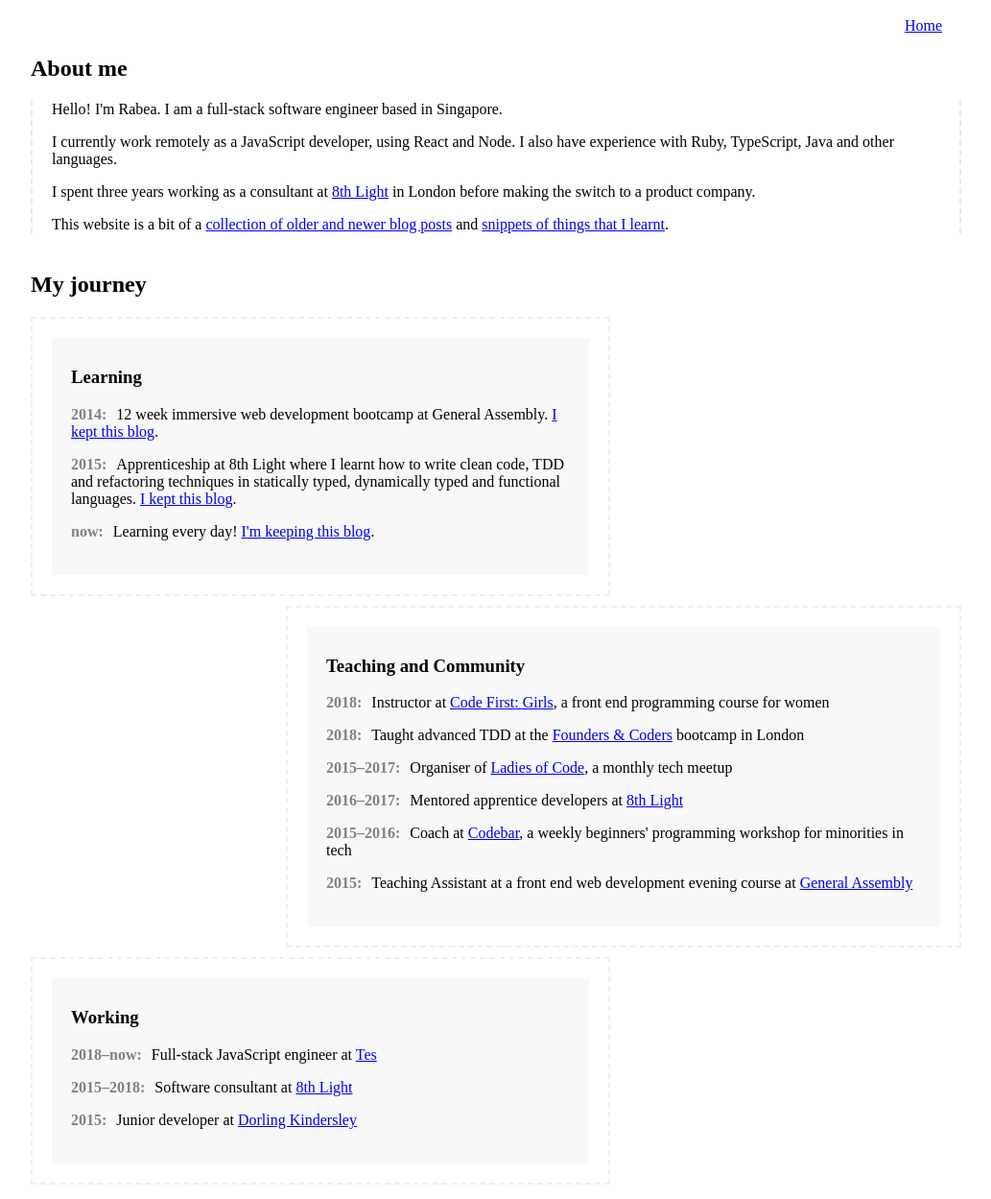
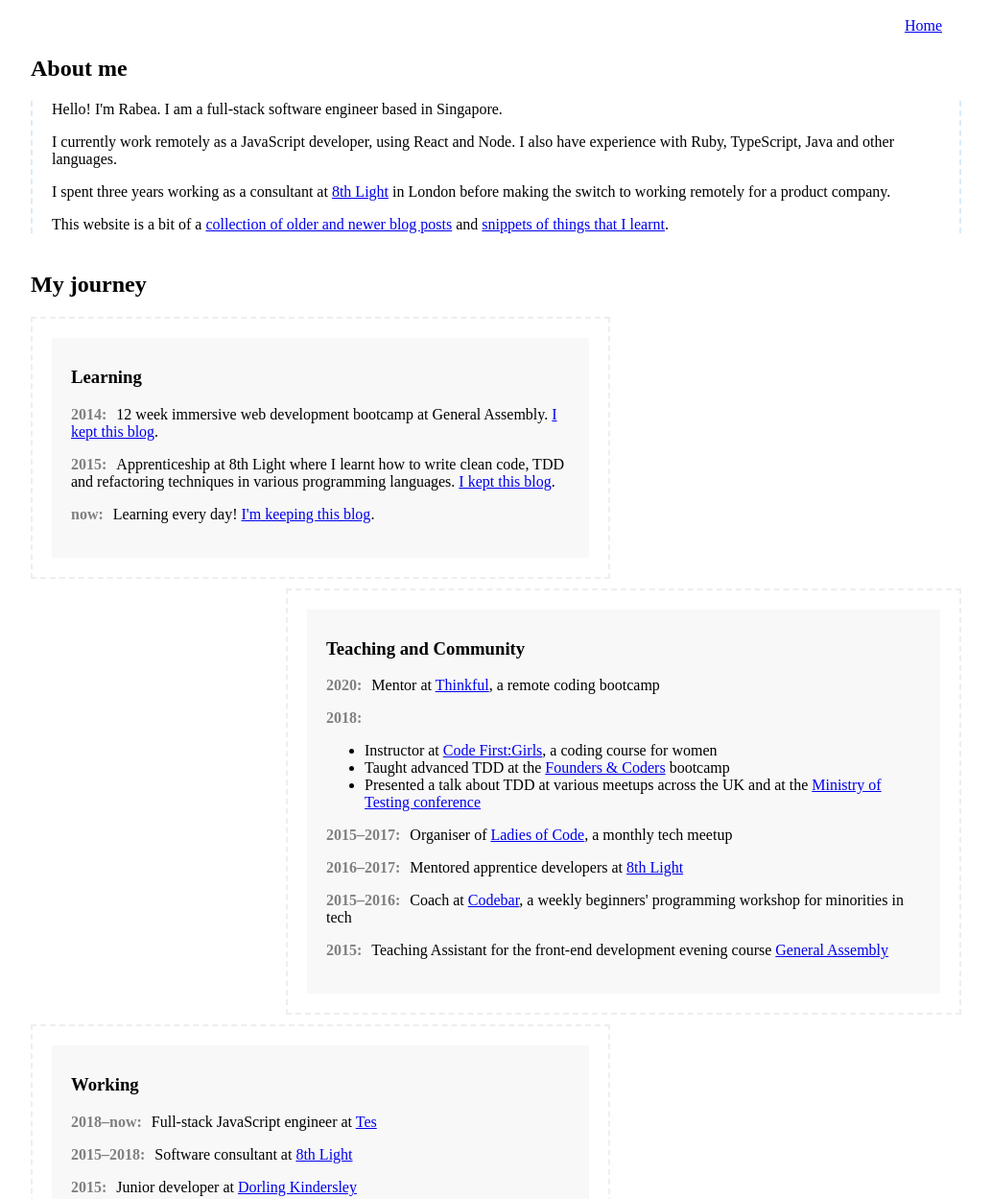
Before and after one commit to RabeaGleissner/personal-website, a Gatsby site: page /about-me in a window 1280 px wide. Shown: the top 1249 px of the page at 96% size, without its empty margins (123-1156 px from the left). Built offline with nearby package versions, Linux system fonts and the light colour scheme; Gatsby itself is replaced by a stand-in of ours.

Commit message:
Update about me page

```diff
--- a/src/pages/about-me.js
+++ b/src/pages/about-me.js
@@ -13,7 +13,7 @@ export default() => {
           <div className="about-me-intro-inner">
             <p>Hello! I'm Rabea. I am a full-stack software engineer based in Singapore.</p>
             <p>I currently work remotely as a JavaScript developer, using React and Node. I also have experience with Ruby, TypeScript, Java and other languages.</p>
-            <p>I spent three years working as a consultant at <a href="http://8thlight.com">8th Light</a> in London before making the switch to a product company.</p>
+            <p>I spent three years working as a consultant at <a href="http://8thlight.com">8th Light</a> in London before making the switch to working remotely for a product company.</p>
             <p>This website is a bit of a <Link to="/blog-index/">collection of older and newer blog posts</Link> and <Link to="/til-index/">snippets of things that I learnt</Link>.</p>
           </div>
         </div>
@@ -24,19 +24,24 @@ export default() => {
           <div className="journey-box-inner">
             <h3 className="journey-box-title">Learning</h3>
             <p><span>2014</span>12 week immersive web development bootcamp at General Assembly. <a href="https://rabeameetscode.wordpress.com/">I kept this blog</a>.</p>
-            <p><span>2015</span>Apprenticeship at 8th Light where I learnt how to write clean code, TDD and refactoring techniques in statically typed, dynamically typed and functional languages. <a href="http://rabeagleissner.github.io/apprenticeship/">I kept this blog</a>.</p>
+            <p><span>2015</span>Apprenticeship at 8th Light where I learnt how to write clean code, TDD and refactoring techniques in various programming languages. <a href="http://rabeagleissner.github.io/apprenticeship/">I kept this blog</a>.</p>
             <p><span>now</span>Learning every day! <Link to="/til-index">I'm keeping this blog</Link>.</p>
           </div>
         </section>
         <section className="journey-box">
           <div className="journey-box-inner">
             <h3 className="journey-box-title">Teaching and Community</h3>
-            <p><span>2018</span>Instructor at <a href="https://www.codefirstgirls.org.uk/">Code First: Girls</a>, a front end programming course for women</p>
-            <p><span>2018</span>Taught advanced TDD at the <a href="https://www.foundersandcoders.com"> Founders &amp; Coders</a> bootcamp in London</p>
+            <p><span>2020</span>Mentor at <a href="https://www.thinkful.com/">Thinkful</a>, a remote coding bootcamp</p>
+            <p><span>2018</span></p>
+            <ul>
+              <li>Instructor at <a href="https://www.codefirstgirls.org.uk/">Code First:Girls</a>, a coding course for women</li>
+              <li>Taught advanced TDD at the <a href="https://www.foundersandcoders.com"> Founders &amp; Coders</a> bootcamp</li>
+              <li>Presented a talk about TDD at various meetups across the UK and at the <a href="https://www.ministryoftesting.com/dojo/lessons/of-spies-fakes-and-friends-help-your-code-lead-a-double-life-rabea-gleissner">Ministry of Testing conference</a></li>
+            </ul>
             <p><span>2015&ndash;2017</span>Organiser of <a href="https://www.meetup.com/a-of-Code-UK/">Ladies of Code</a>, a monthly tech meetup</p>
             <p><span>2016&ndash;2017</span>Mentored apprentice developers at <a href="https://8thlight.com/"> 8th Light</a></p>
             <p><span>2015&ndash;2016</span>Coach at <a href="https://codebar.io">Codebar</a>, a weekly beginners' programming workshop for minorities in tech</p>
-            <p><span>2015</span>Teaching Assistant at a front end web development evening course at <a href="https://generalassemb.ly/education/front-end-web-development">General Assembly</a></p>
+            <p><span>2015</span>Teaching Assistant for the front-end development evening course <a href="https://generalassemb.ly/education/front-end-web-development">General Assembly</a></p>
           </div>
         </section>
         <section className="journey-box">
```
